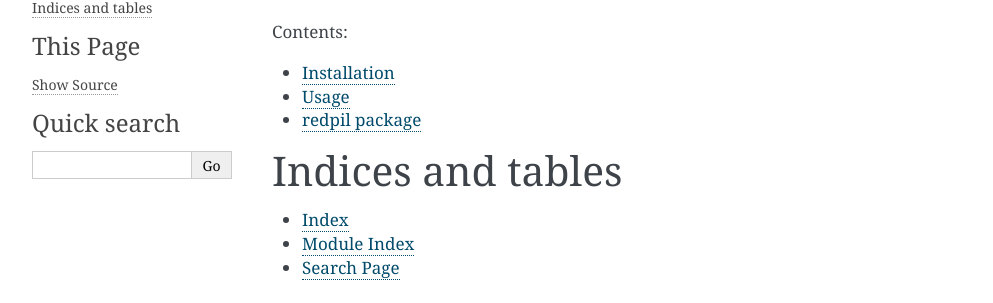
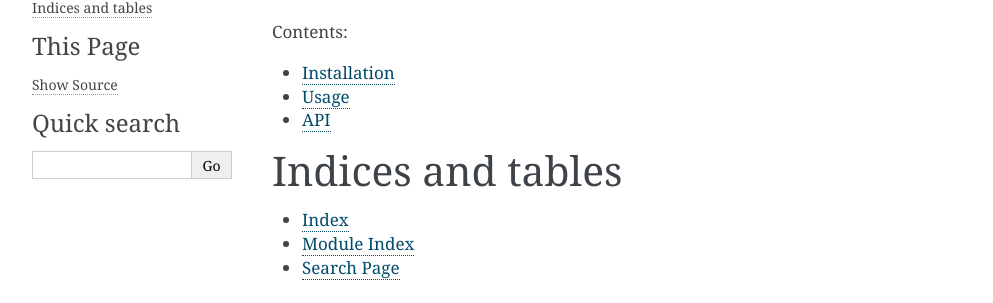
Before and after one commit to hmaarrfk/redpil, a Sphinx documentation site: the page built from docs/index.rst, in a window 1280 px wide. Shown: the part 139-442 px from the top of the page, without its empty margins (148-1141 px from the left). Built offline with Sphinx 7.4.7, drawn with Linux system fonts in a browser that asks for light colours; pages that are not in the unit, such as notebooks, are missing from menus.

Commit message:
Simplify the TOC.

```diff
--- a/docs/redpil.rst
+++ b/docs/redpil.rst
@@ -1,8 +1,5 @@
-redpil package
-==============
-
-Module contents
----------------
+API
+===
 
 In the future, when the API is more established, we will support a few
 functions, that provided the filename and the extension, will attempt to infer
```
Also changed, not shown: other parts of docs/redpil.rst (+0 -4 lines).
